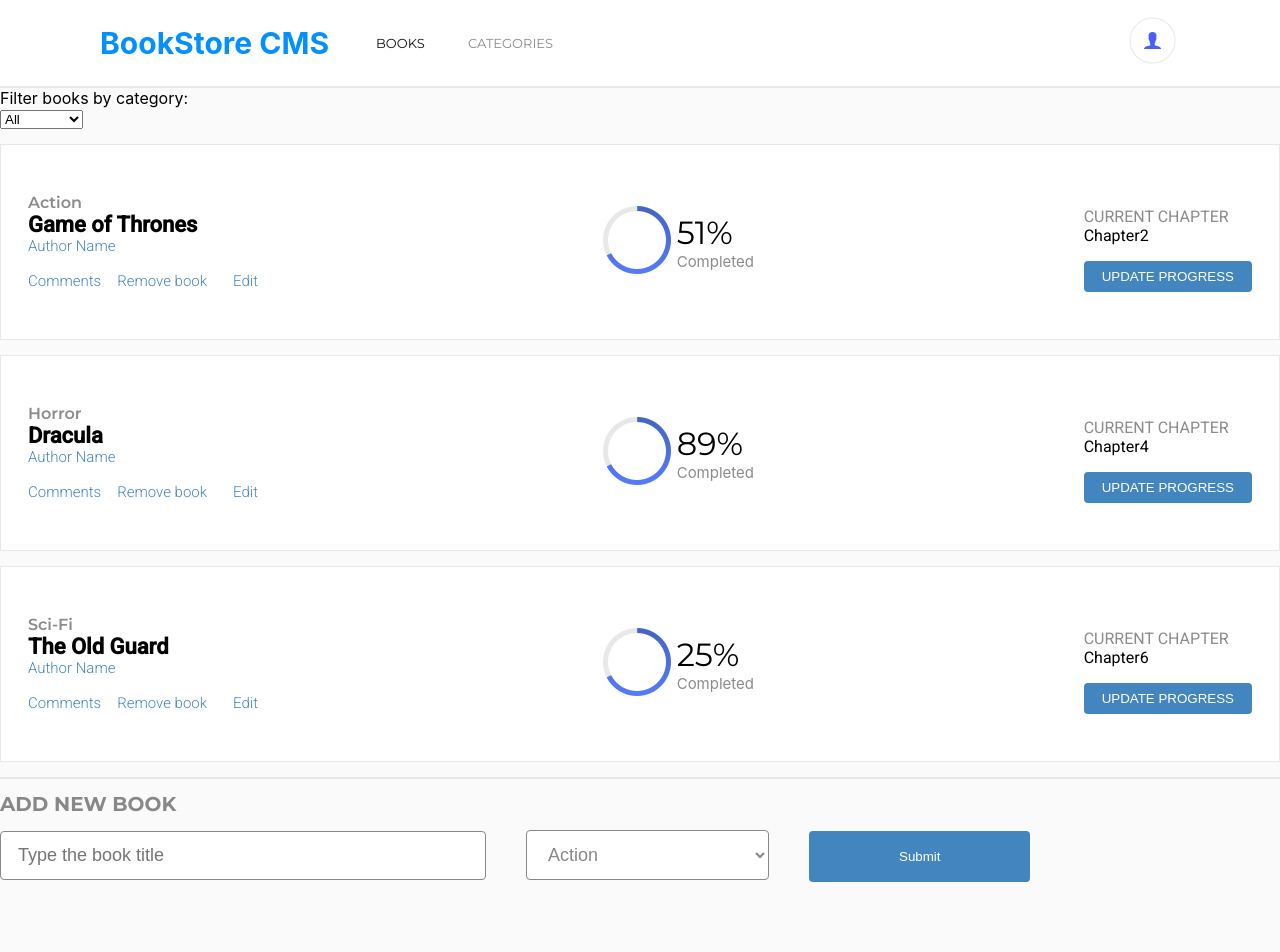
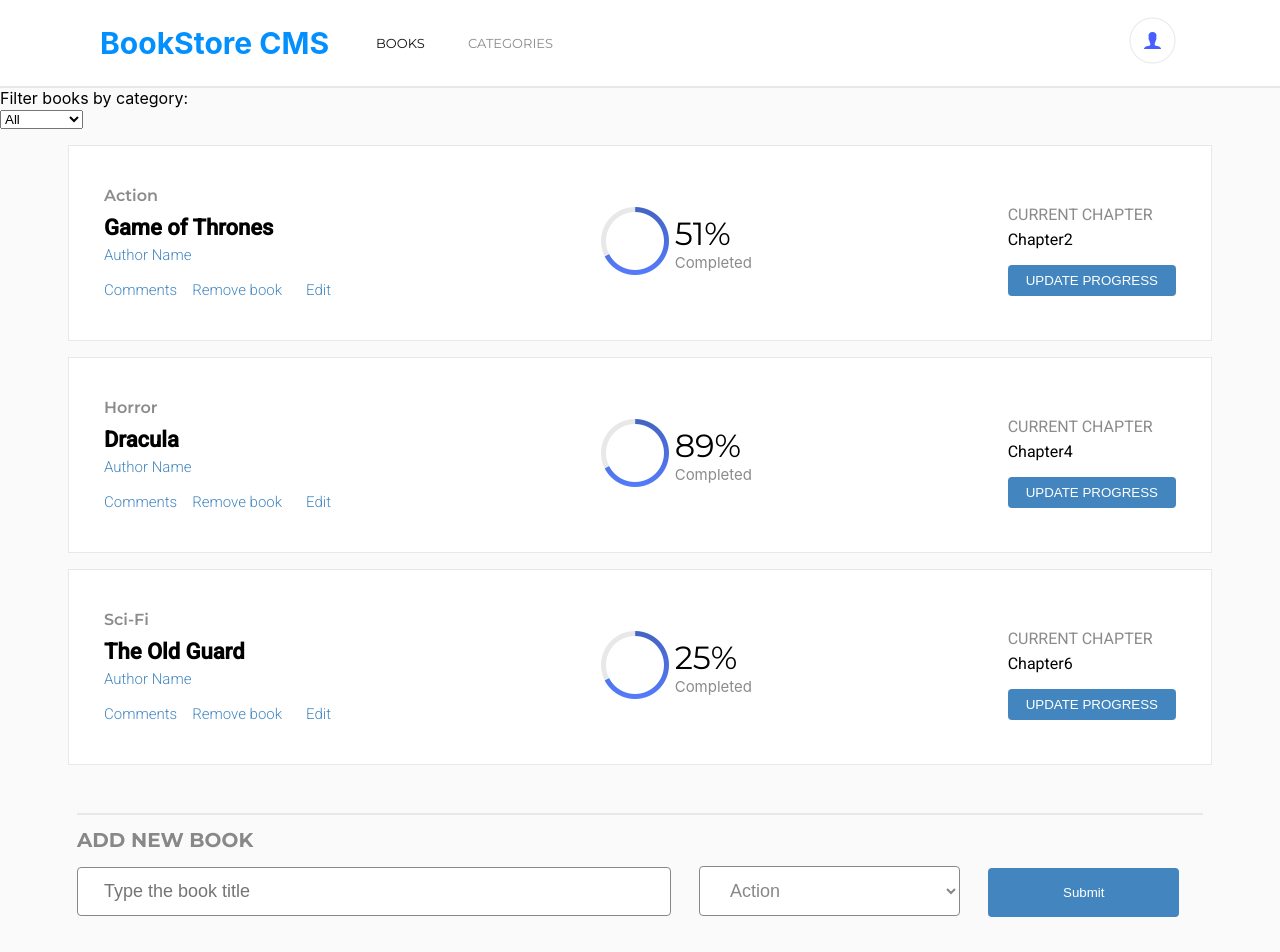
Before and after one commit to janis-jenny/Bookstore, a React (Create React App) app: page / in a window 1280 px wide. Shown: the top 952 px of the page. Built offline with nearby package versions, Linux system fonts and the light colour scheme.

Commit message:
Improve style in book and book form

```diff
--- a/src/style/Book.module.css
+++ b/src/style/Book.module.css
@@ -21,18 +21,19 @@
   background-color: #fff;
   justify-content: space-between;
   align-items: center;
-  padding: 32px 27px;
-  margin-top: 15px;
-  margin-bottom: 15px;
+  padding: 24px 35px;
+  margin: 16px 68px;
   border: 1px solid #e8e8e8;
 }
 
 .bookCategory {
+  padding-bottom: 10px;
   font-weight: 600;
   color: #8b8b8b;
 }
 
 .bookTitle {
+  padding-bottom: 6px;
   font-weight: 600;
   font-size: 22px;
 }
@@ -41,7 +42,7 @@
   font-size: 15px;
   color: #4386bf;
   font-weight: 100;
-  margin-right: 10px;
+  margin-right: 9px;
 }
 
 .removeBook {
@@ -59,6 +60,7 @@
 }
 
 .chapterTitle {
+  margin-bottom: 6px;
   color: #8b8b8b;
 }
 
--- a/src/style/BookForm.module.css
+++ b/src/style/BookForm.module.css
@@ -11,24 +11,27 @@
 }
 
 .input {
-  padding: 13px 17px;
+  padding: 13px 26px;
   font-size: 18px;
   color: #888;
   border: 1px solid #888;
   outline: none;
   background-color: #fff;
   border-radius: 4px;
-  margin-right: 40px;
+  margin-right: 28px;
 }
 
 .addTitle {
-  width: 450px;
+  width: 540px;
 }
 
 .addTitleBtn {
-  padding: 18px 90px;
+  padding: 17px 75px;
 }
 
 .form {
-  margin-bottom: 50px;
+  justify-content: space-between;
+  align-items: center;
+  padding: 24px 55px;
+  margin: 16px 22px;
 }
```
Also changed, not shown: src/components/Book.js (+6 -2 lines).
